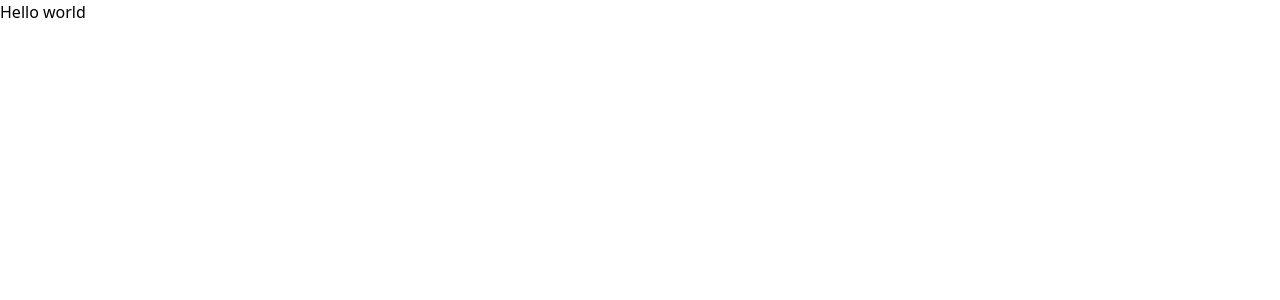
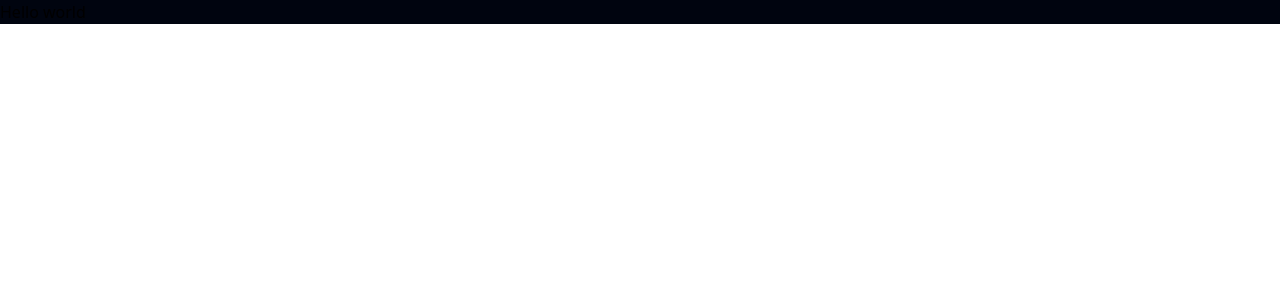
Before and after one commit to HashSuranjana/Metaroon-Labs-Learning, a React (Vite) app in the folder modern-bank-web/: page / in a window 1280 px wide. Shown: the top 300 px of the page. Built offline with nearby package versions, Linux system fonts and the light colour scheme.

Commit message:
tailwind issue fixed

```diff
--- a/modern-bank-web/src/App.tsx
+++ b/modern-bank-web/src/App.tsx
@@ -1,4 +1,5 @@
 import React from "react"
+import './index.css'
 
 const App = () => {
   return (
--- a/modern-bank-web/src/index.css
+++ b/modern-bank-web/src/index.css
@@ -31,7 +31,7 @@
   -webkit-background-clip: text;
   -webkit-text-fill-color: transparent;
   background-clip: text;
-  text-fill-color: transparent;
+  -webkit-text-fill-color: transparent;
 }
 
 .bg-blue-gradient {
--- a/modern-bank-web/src/main.tsx
+++ b/modern-bank-web/src/main.tsx
@@ -1,7 +1,6 @@
 import { StrictMode } from 'react'
 import { createRoot } from 'react-dom/client'
 import App from './App.tsx'
-import './index.css'
 
 createRoot(document.getElementById('root')!).render(
   <StrictMode>
--- a/modern-bank-web/tailwind.config.js
+++ b/modern-bank-web/tailwind.config.js
@@ -1,6 +1,8 @@
 /** @type {import('tailwindcss').Config} */
-module.exports = {
-  content: ["./index.html", "./src/**/*.{js,jsx}"],
+export default {
+  content: [
+    "./index.html",
+    "./src/**/*.{js,jsx,ts,tsx}"],
   mode: "jit",
   theme: {
     extend: {
```
